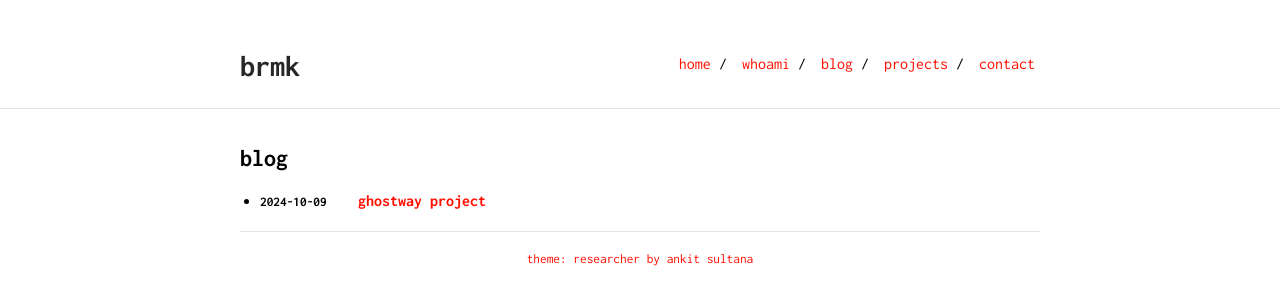
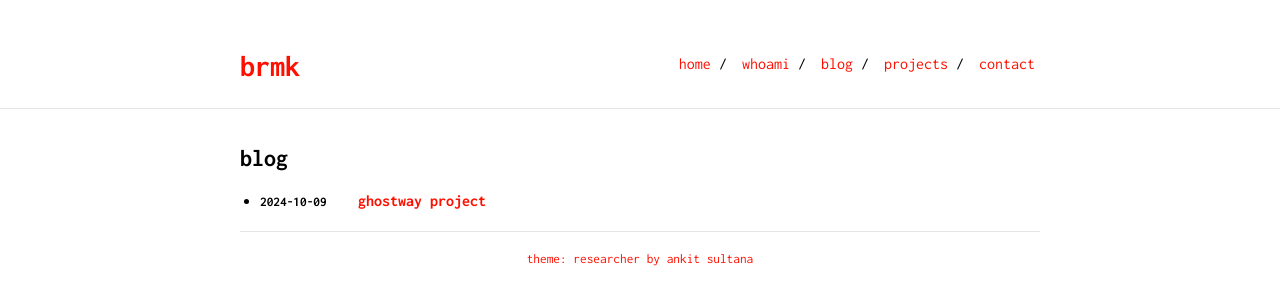
Before and after one commit to brmkit/brmkit.github.io, a Jekyll site: the page built from blog.md, in a window 1280 px wide. Shown: the top 305 px of the page. Built offline with Jekyll 4.4.1, drawn with Linux system fonts in a browser that asks for light colours; our own code applies the rules of GitHub Pages for plain Markdown files.

Commit message:
just another style fix

```diff
--- a/_layouts/default.html
+++ b/_layouts/default.html
@@ -1,11 +1,11 @@
 <!DOCTYPE html>
 <html lang="en">
 <head>
-    <title>{% if page.title %}{{ page.title }}{% else %}{{ site.title }}{% endif %}</title>
+    <title>{{ site.title }}{% if page.title %} | {{ page.title }}{% endif %}</title>
 
     <meta charset="utf-8">
     <meta name="viewport" content="width=device-width, initial-scale=1">
-    <meta name="keywords" content="blog, accent, {{ site.author }}, {{ site.title }}, jekyll">
+    <meta name="keywords" content="blog, cybersecurity, {{ site.author }}, {{ site.title }}, redteam, adversary emulation">
     <meta name="author" content="{{ site.author }}">
     {% if page.url == "/404.html" %}
         <meta http-equiv="refresh" content="5; url=/">
--- a/_sass/_style.scss
+++ b/_sass/_style.scss
@@ -33,12 +33,6 @@ hr {
         background-color: rgb(31, 31, 31);
         color: rgb(204,204,204);
     }
-    #author-name {
-        font-size: 30px;
-        display: inline-block;
-        font-weight: bold;
-        color: $accent;
-    }
   }
 
 /*
@@ -47,7 +41,6 @@ hr {
 
 #author-name {
     font-size: 30px;
-    color: #272727;
     display: inline-block;
     font-weight: bold;
 }
```
